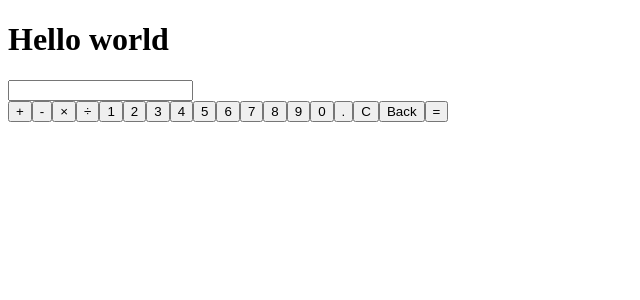
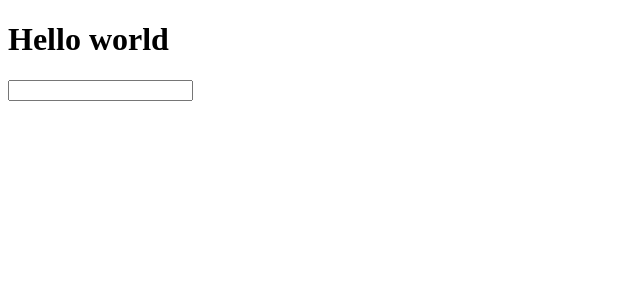
Before and after one commit to VinceSaykao/HedgeServ-Calculator-Project, an Angular app: page / in a window 1280 px wide. Shown: the top 300 px of the page, without its empty margins (0-640 px from the left). Built offline with nearby package versions, Linux system fonts and the light colour scheme.

Commit message:
added if statement if module is entered twice

```diff
--- a/src/app/components/calc-buttons/calc-buttons.component.html
+++ b/src/app/components/calc-buttons/calc-buttons.component.html
@@ -6,7 +6,7 @@
 
     <div class="calculator_keys">
 
-        <button (click)="pressOperator('+')" data-key="plus" data-type="operator">+</button>
+        <!-- <button (click)="pressOperator('+')" data-key="plus" data-type="operator">+</button>
         <button (click)="pressOperator('-')" data-key="minus" data-type="operator">-</button>
         <button (click)="pressOperator('*')" data-key="times" data-type="operator">&times;</button>
         <button (click)="pressOperator('/')" data-key="divide" data-type="operator">÷</button>
@@ -23,7 +23,7 @@
         <button (click)="writetoinput('.')" class="decimal" data-type="number">.</button>
         <button  (click)="clear()" class="clear" data-type="clear">C</button>
         <button  (click)="back()" class="back" data-type="back">Back</button>
-        <button  (click)="equals()" data-key="equal" data-type="equal">=</button>
+        <button  (click)="equals()" data-key="equal" data-type="equal">=</button> -->
 
 
 
--- a/src/app/components/calc-buttons/calc-buttons.component.ts
+++ b/src/app/components/calc-buttons/calc-buttons.component.ts
@@ -21,6 +21,14 @@ export class CalcButtonsComponent implements OnInit {
         return;
       }
 
+    // if operator is pressed twice in a row, do nothing
+    const operatorTwice = this.input[this.input.length - 1];
+
+    if ( operatorTwice === '+' || operatorTwice === '-' || operatorTwice === '*' || operatorTwice === '/' ) {
+      return;
+    }
+
+
 
     } // end of if loop
 
```
